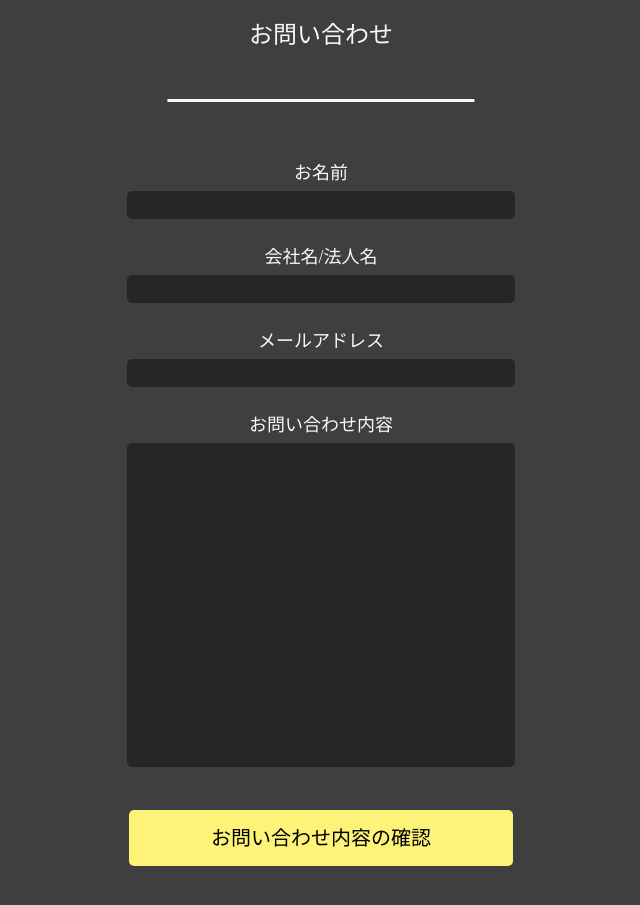
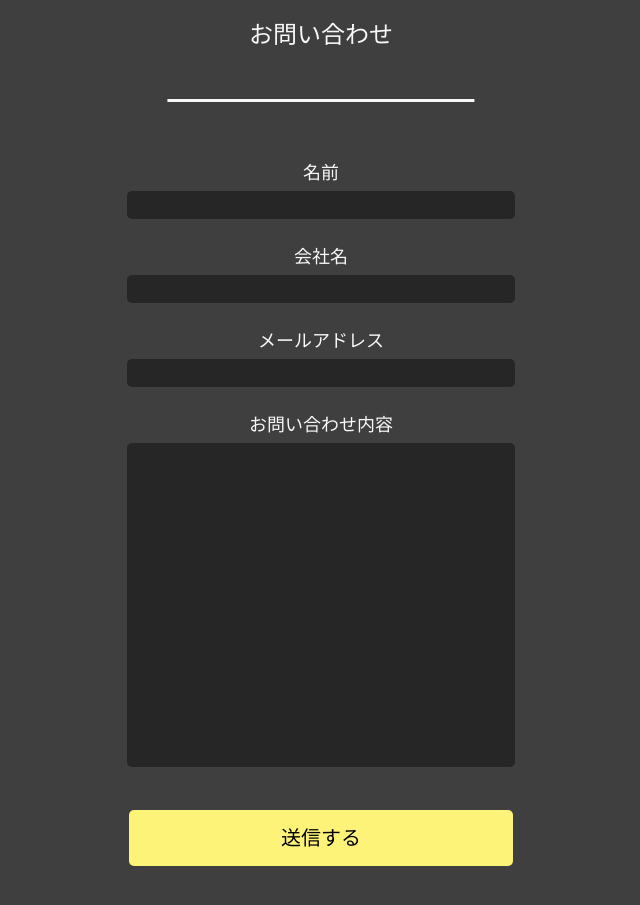
Before and after one commit to gudegithub/W-Catch_LP, a plain HTML site: page index.html in a window 1280 px wide. Shown: the part 4101-5006 px from the top of the page, without its empty margins (319-959 px from the left). Drawn offline with nearby package versions, Linux system fonts and the light colour scheme.

Commit message:
first deployed version

```diff
--- a/css/scss/style.scss
+++ b/css/scss/style.scss
@@ -476,7 +476,7 @@ body {
       margin-left: 50%;
       transform: translateX(-50%);
       text-align: center;
-      label {
+      dt {
         color: #f8f8f8;
         font-size: 18px;
         line-height: 36px;
@@ -502,11 +502,14 @@ body {
         color: #ffffff;
         background-color: #262626;
       }
-      #submit {
-        padding: 15px 30px;
-        background-color: #fcf378;
+      span {
+        display: none !important;
+      }
+      #form_submit_button {
+        padding: 15px 30px !important;
+        background-color: #fcf378 !important;
         color: #000000 !important;
-        font-family: 'ＭＳ ゴシック';
+        font-family: 'ＭＳ ゴシック' !important;
       }
     }
   }
--- a/index.html
+++ b/index.html
@@ -2,7 +2,7 @@
 <html lang="ja" dir="ltr" prefix="og: http://ogp.me/ns#">
   <head>
     <meta charset="utf-8">
-    <title>5万円でデザインから実装まで請け負います! 株式会社Gude</title>
+    <title>W-Catch</title>
     <meta name="description" content="関西のIT企業、株式会社Gudeによる、5万円でWEBサイトのデザインから実装までを請け負うサービスのランディングページです。">
     <!-- 要編集 -->
     <meta property="og:title" content="ページのタイトル" />
@@ -141,16 +141,18 @@
         <h2>お問い合わせ</h2>
       </div>
       <div id="contactForm_border"></div>
-      <form action="mailform-v7.2/php/mailform.php" method="post">
-        <label for="userName" placeholder="">お名前</label><br>
-        <input class="required" id="userName" type="text" name="name_1"><br>
-        <label for="userCompanyName">会社名/法人名</label><br>
-        <input class="required" id="userCompanyName" type="text" name="company"><br>
-        <label for="userEmail">メールアドレス</label><br>
-        <input class="required" id="userEmail" type="email" name="mail_address"><br>
-        <label for="comment">お問い合わせ内容</label><br>
-        <textarea id="userComment" name="contents"></textarea><br>
-        <input id="submit" type="submit" value="お問い合わせ内容の確認" confirm="送信しますか？">
+      <form action="mailform-v7.2/php/mailform.php" method="post" id="mail_form">
+        <dl>
+          <dt>名前</dt>
+          <dd><input class="required" id="name_1" type="text" name="name_1" placeholder=""><br></dd>
+          <dt>会社名</dt>
+          <dd><input class="required" id="company" type="text" name="company" placeholder=""></dd>
+          <dt>メールアドレス</dt>
+          <dd><input class="required" id="mail_address" type="email" name="mail_address" placeholder=""></dd>
+          <dt>お問い合わせ内容</dt>
+          <dd class="required"><textarea id="contents" name="contents" cols="40" rows="5"></textarea></dd>
+        </dl>
+        <p id="form_submit"><input type="button" id="form_submit_button" value="送信する" /></p>
       </form>
     </article>
     <footer>
@@ -160,9 +162,12 @@
     </footer>
     <!-- 自前のJS -->
     <script type="text/javascript" src="js/script.js"></script>
-    <!-- メールフォームのJS -->
+    <!-- メールフォームのJS,PHP -->
     <script src="//ajax.googleapis.com/ajax/libs/jquery/1.12.2/jquery.min.js"></script>
     <script src="mailform-v7.2/js/mailform-js.php"></script>
+    <script src="mailform-v7.2/js/jquery.autoKana.js"></script>
+    <script src="mailform-v7.2/js/ajaxzip3.js"></script>
+    <script src="mailform-v7.2/js/jquery.datetimepicker.js"></script>
 
     <!-- フリガナ自動入力ライブラリここから -->
     <script src="mailform-v7.2/js/jquery.autoKana.js"></script>
--- a/js/script.js
+++ b/js/script.js
@@ -5,8 +5,8 @@ function getScroll() {
   let scroll = element.scrollTop;
   // スクロール範囲の最大のピクセル数
   let range = element.scrollHeight;
-  console.log(scroll);
-  console.log(range);
+  // console.log(scroll);
+  // console.log(range);
 
   if (scroll / range > 0.093) {
     let contents_animation = document.getElementById('contents_animation');
```
Also changed, not shown: css/style.css, 1 other file.
